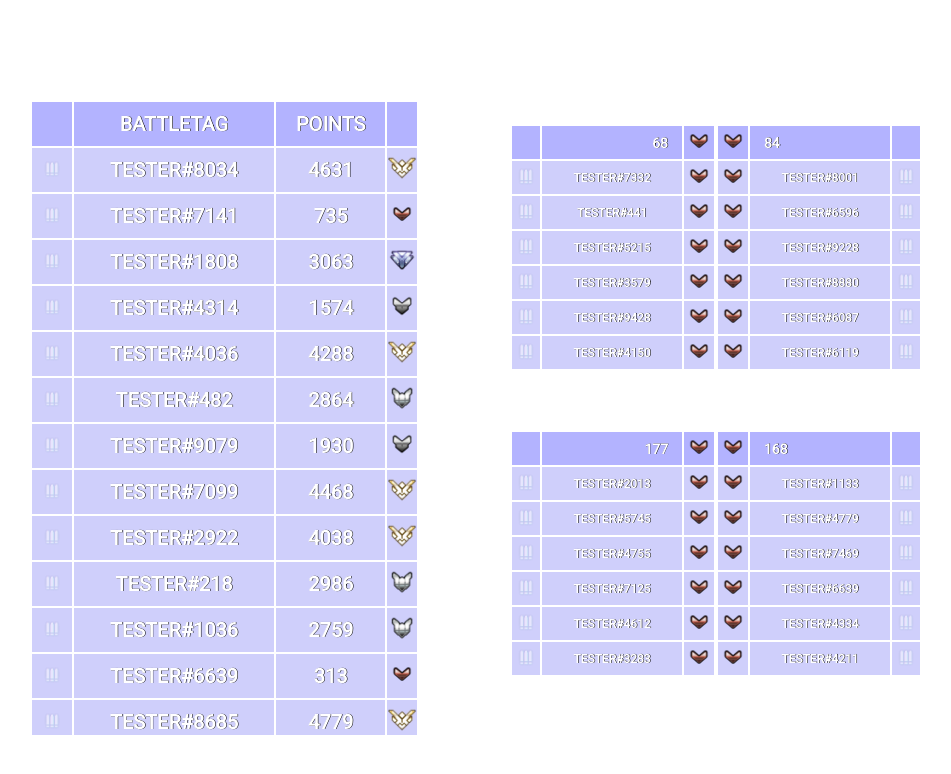
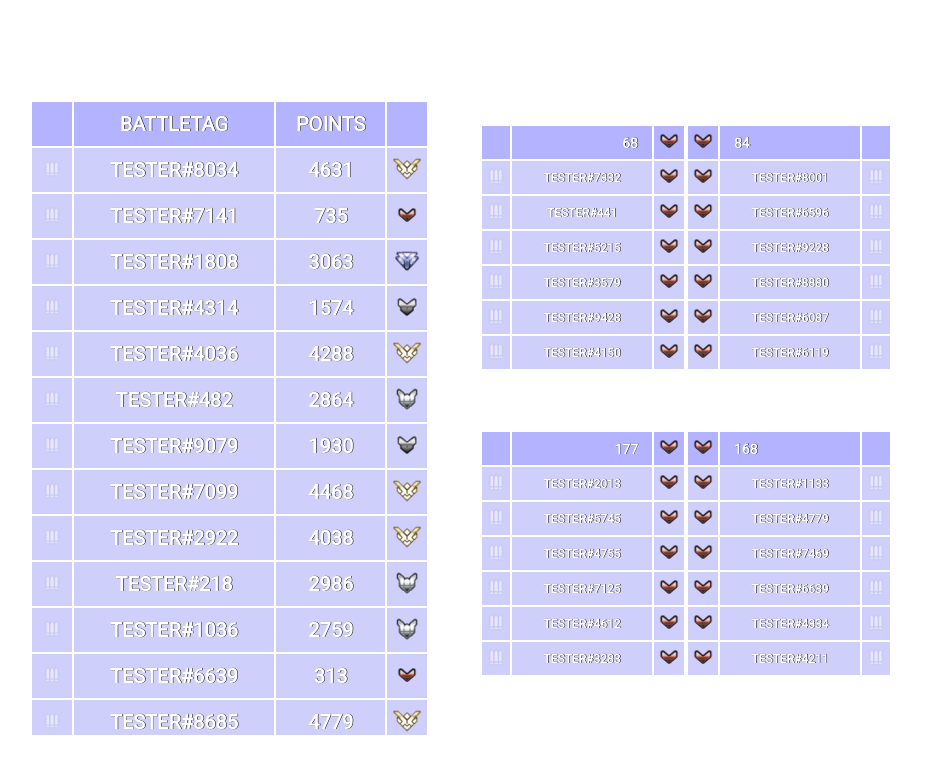
Before and after one commit to Rocketman21/ow-team-balancer, a React (Create React App) app: page / in a window 1280 px wide. Shown: the top 774 px of the page, without its empty margins (20-971 px from the left). Built offline with nearby package versions, Linux system fonts and the light colour scheme.

Commit message:
table fixes

```diff
--- a/src/components/PlayersTable.tsx
+++ b/src/components/PlayersTable.tsx
@@ -62,7 +62,7 @@ const PlayersTable = ({playersList}: {playersList: Player[]}) => {
           <button type="submit" onClick={handleSubmit}>Добавить</button>
         </form>
       }
-			<Table players={players} width={460} height="75vh" hasPointsColumn />
+			<Table players={players} width={430} height="75vh" hasPointsColumn />
 		</div>
 	);
 };
--- a/src/components/ui/Table.tsx
+++ b/src/components/ui/Table.tsx
@@ -63,11 +63,11 @@ const Table = ({players, height, width, hasPointsColumn, isRevesed, isSmall}: Pr
 				<td>{player.battletag}</td>
 				{hasPointsColumn && <td>{player.points}</td>}
 			</>,
-			<td style={zeroPadding}><OwIcon kind={getLeagueIconKind(player.points)} width={30} /></td>
+			<td style={isSmall ? zeroPadding : {padding: '3px 5px 0 5px'}}><OwIcon kind={getLeagueIconKind(player.points)} width={30} /></td>
 		];
 
 		return isRevesed ? cols.reverse() : cols;
-	}, [hasPointsColumn, isRevesed]);
+	}, [hasPointsColumn, isRevesed, isSmall]);
 
 	return (
 		<div className={className} style={style}>
--- a/src/index.css
+++ b/src/index.css
@@ -14,3 +14,16 @@ code {
   font-family: source-code-pro, Menlo, Monaco, Consolas, 'Courier New',
     monospace;
 }
+
+::-webkit-scrollbar {
+  width: 12px;  /* for vertical scrollbars */
+  height: 12px; /* for horizontal scrollbars */
+}
+
+::-webkit-scrollbar-track {
+  background: rgba(0, 0, 0, 0.1);
+}
+
+::-webkit-scrollbar-thumb {
+  background: var(--tr-blue);
+}
```
